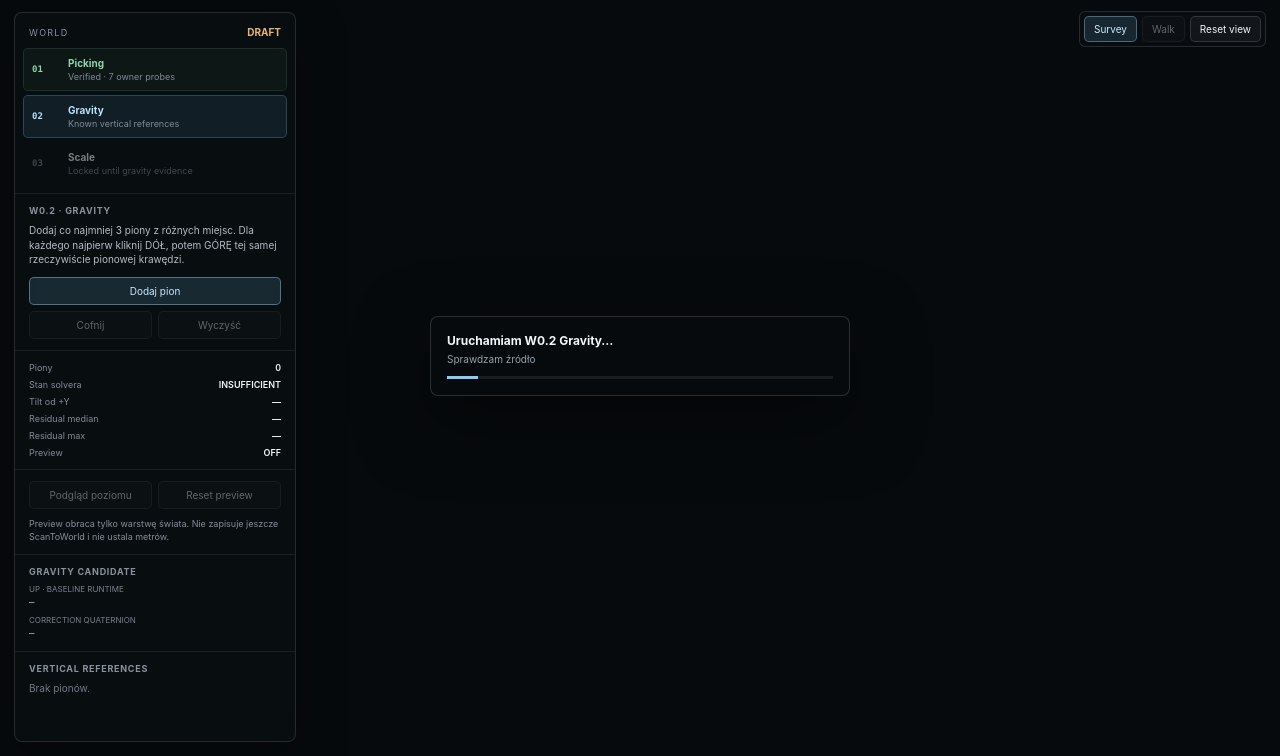
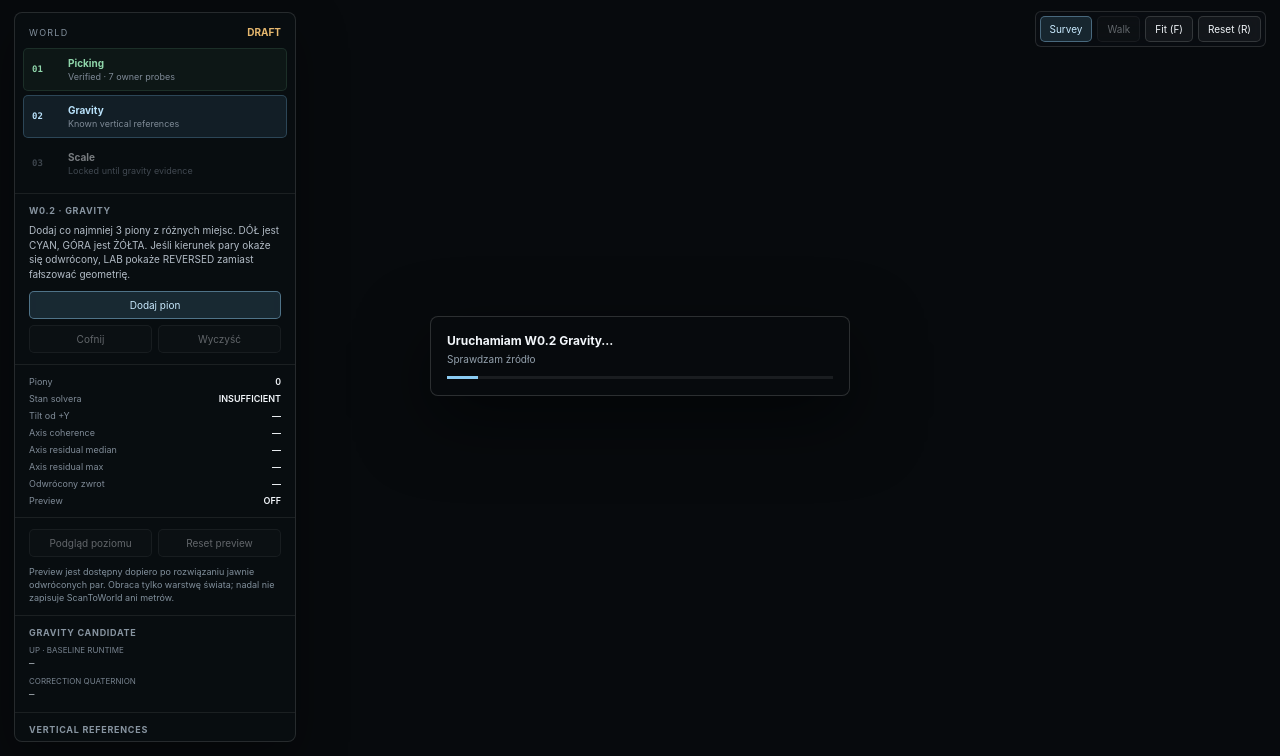
Before and after one commit to Jozzpoly/Jozz-Splat-Game-Lab, a website: page world-lab/index.html in a window 1280 px wide. Shown: the part 44-800 px from the top of the page. Drawn offline with Linux system fonts and the light colour scheme.

Commit message:
w0.2: clarify axis evidence and familiar survey controls

```diff
--- a/world-lab/index.html
+++ b/world-lab/index.html
@@ -35,7 +35,7 @@
 
       <section class="panel-section">
         <h2>W0.2 · Gravity</h2>
-        <p id="instruction">Dodaj co najmniej 3 piony z różnych miejsc. Dla każdego najpierw kliknij DÓŁ, potem GÓRĘ tej samej rzeczywiście pionowej krawędzi.</p>
+        <p id="instruction">Dodaj co najmniej 3 piony z różnych miejsc. DÓŁ jest CYAN, GÓRA jest ŻÓŁTA. Jeśli kierunek pary okaże się odwrócony, LAB pokaże REVERSED zamiast fałszować geometrię.</p>
         <button id="addVerticalButton" class="primary">Dodaj pion</button>
         <div class="button-row">
           <button id="undoVerticalButton" disabled>Cofnij</button>
@@ -47,8 +47,10 @@
         <div><span>Piony</span><strong id="verticalCount">0</strong></div>
         <div><span>Stan solvera</span><strong id="solverStatus">INSUFFICIENT</strong></div>
         <div><span>Tilt od +Y</span><strong id="tiltStatus">—</strong></div>
-        <div><span>Residual median</span><strong id="medianResidualStatus">—</strong></div>
-        <div><span>Residual max</span><strong id="maxResidualStatus">—</strong></div>
+        <div><span>Axis coherence</span><strong id="axisCoherenceStatus">—</strong></div>
+        <div><span>Axis residual median</span><strong id="medianResidualStatus">—</strong></div>
+        <div><span>Axis residual max</span><strong id="maxResidualStatus">—</strong></div>
+        <div><span>Odwrócony zwrot</span><strong id="reversedStatus">—</strong></div>
         <div><span>Preview</span><strong id="previewStatus">OFF</strong></div>
       </section>
 
@@ -57,7 +59,8 @@
           <button id="previewButton" disabled>Podgląd poziomu</button>
           <button id="resetPreviewButton" disabled>Reset preview</button>
         </div>
-        <p class="micro-note">Preview obraca tylko warstwę świata. Nie zapisuje jeszcze ScanToWorld i nie ustala metrów.</p>
+        <p id="orderWarning" class="order-warning" hidden></p>
+        <p class="micro-note">Preview jest dostępny dopiero po rozwiązaniu jawnie odwróconych par. Obraca tylko warstwę świata; nadal nie zapisuje ScanToWorld ani metrów.</p>
       </section>
 
       <section class="panel-section latest">
@@ -68,6 +71,7 @@
 
       <section class="panel-section points-section">
         <h2>Vertical references</h2>
+        <p class="micro-note endpoint-note"><span class="cyan-dot"></span>DÓŁ · <span class="amber-dot"></span>GÓRA · axis residual mierzy zgodność osi niezależnie od zwrotu.</p>
         <div id="verticalList" class="points-list"><p class="empty">Brak pionów.</p></div>
       </section>
 
@@ -77,9 +81,11 @@
     <div class="modebar">
       <button class="selected">Survey</button>
       <button disabled title="Walk pojawi się dopiero po W0.4">Walk</button>
-      <button id="resetViewButton">Reset view</button>
+      <button id="fitViewButton" title="F">Fit (F)</button>
+      <button id="resetViewButton" title="R">Reset (R)</button>
     </div>
 
+    <div class="nav-hint">MMB obrót · Shift+MMB pan · scroll zoom do kursora · F fit · R reset</div>
     <div id="pickHint" class="pick-hint" hidden></div>
 
     <section id="loadingPanel" class="modal-status">
```
